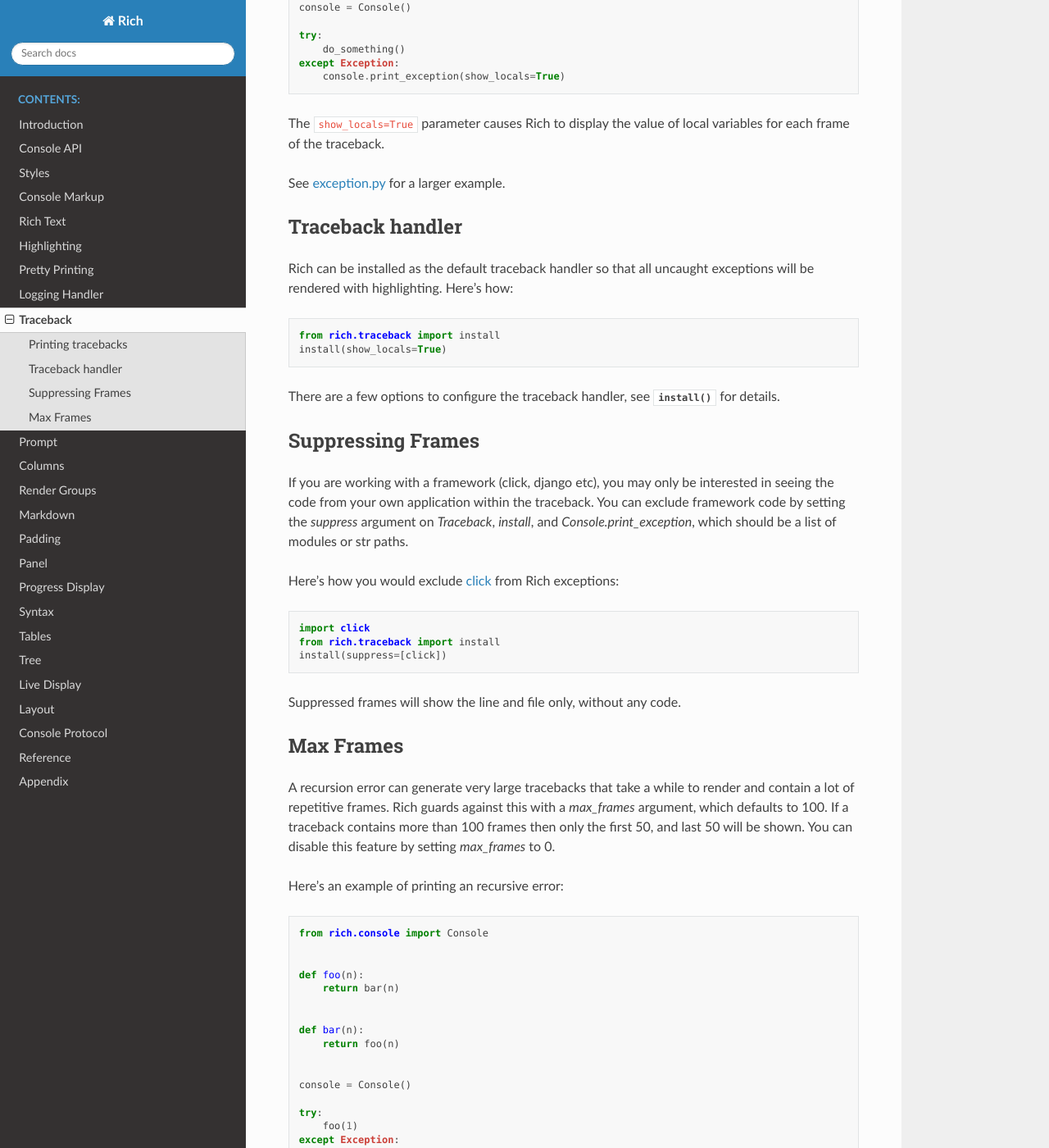
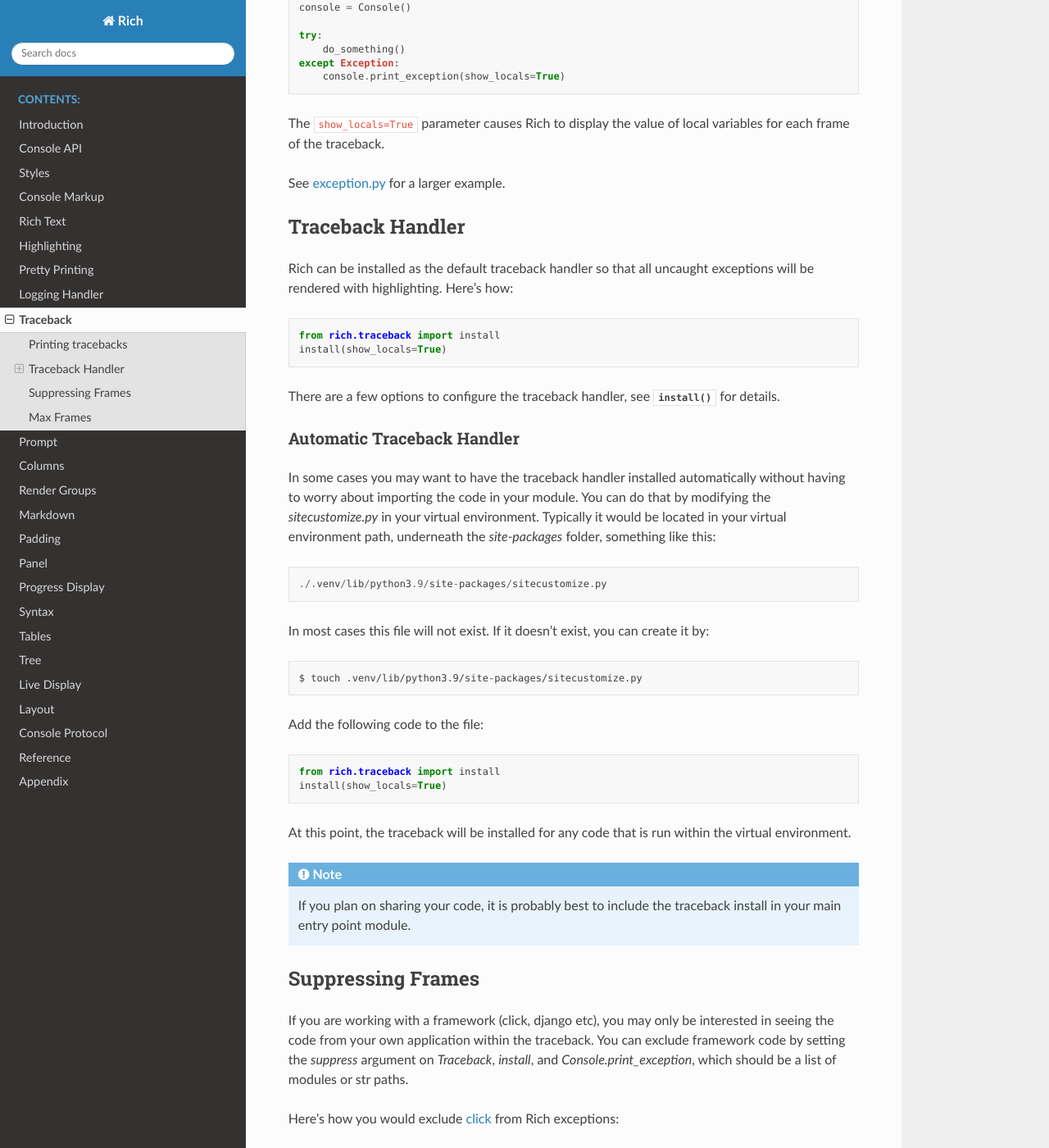
Before and after one commit to Textualize/rich, a Sphinx documentation site: the page built from docs/source/traceback.rst, in a window 1280 px wide and 1400 px high, scrolled down 504 px. Shown: the whole window at 82% size. Built offline with Sphinx 7.4.7 and the Read the Docs theme 2.0.0, drawn with Linux system fonts in a browser that asks for light colours.

Commit message:
Added section `Automatic Traceback Handler` to traceback.rst. It describes a method to automatically install the rich.traceback without having to include the code in your modules.

```diff
--- a/docs/source/traceback.rst
+++ b/docs/source/traceback.rst
@@ -26,7 +26,7 @@
 See `exception.py <https://github.com/willmcgugan/rich/blob/master/examples/exception.py>`_ for a larger example.
 
 
-Traceback handler
+Traceback Handler
 -----------------
 
 Rich can be installed as the default traceback handler so that all uncaught exceptions will be rendered with highlighting. Here's how::
@@ -35,6 +35,27 @@
     install(show_locals=True)
 
 There are a few options to configure the traceback handler, see :func:`~rich.traceback.install` for details.
+
+Automatic Traceback Handler
+^^^^^^^^^^^^^^^^^^^^^^^^^^^
+
+In some cases you may want to have the traceback handler installed automatically without having to worry about importing the code in your module. You can do that by modifying the `sitecustomize.py` in your virtual environment. Typically it would be located in your virtual environment path, underneath the `site-packages` folder, something like this::
+
+    ./.venv/lib/python3.9/site-packages/sitecustomize.py
+
+In most cases this file will not exist. If it doesn't exist, you can create it by::
+
+    $ touch .venv/lib/python3.9/site-packages/sitecustomize.py
+
+Add the following code to the file::
+
+    from rich.traceback import install
+    install(show_locals=True)
+
+At this point, the traceback will be installed for any code that is run within the virtual environment.
+
+.. note::
+    If you plan on sharing your code, it is probably best to include the traceback install in your main entry point module.
 
 
 Suppressing Frames
```
